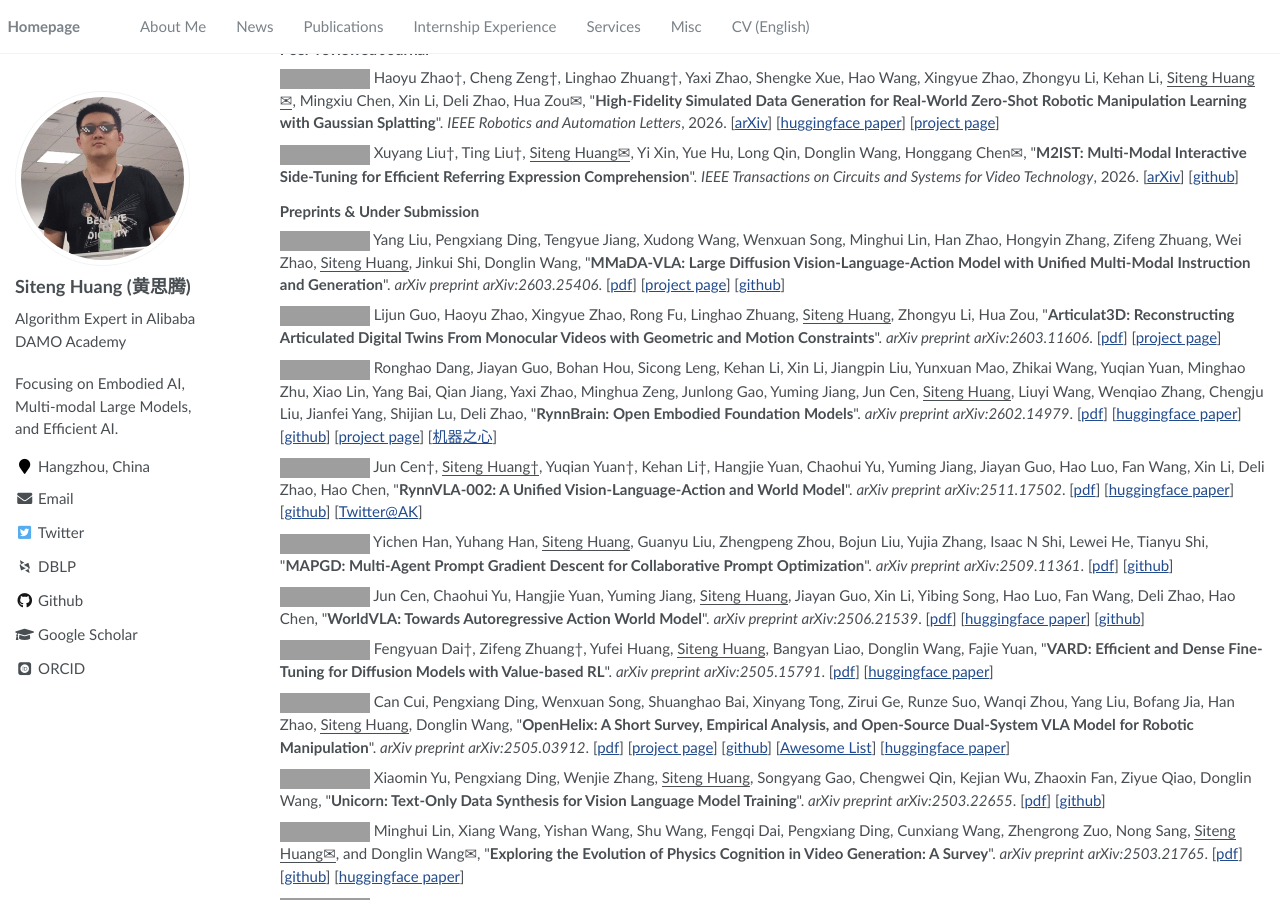
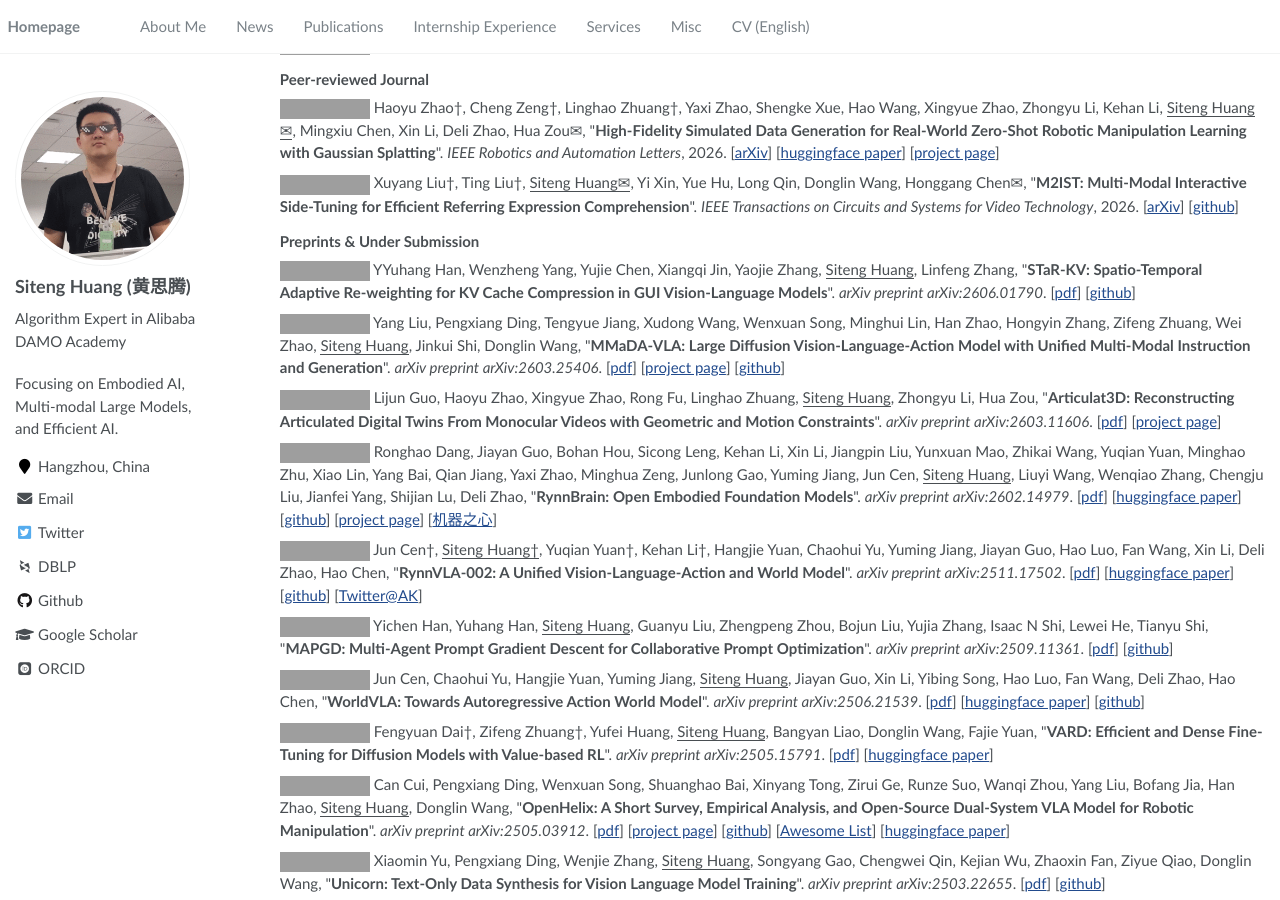
Before and after one commit to bighuang624/bighuang624.github.io, a Jekyll site: the page built from _pages/about.md, in a window 1280 px wide and 900 px high, scrolled down 2875 px. Built offline with Jekyll 4.4.1, drawn with Linux system fonts in a browser that asks for light colours; some web fonts are replaced; some of the changed text lies outside the part shown; grey boxes are pictures that could not be loaded.

Commit message:
add STaR-KV

```diff
--- a/_pages/includes/news.md
+++ b/_pages/includes/news.md
@@ -26,6 +26,7 @@
 }
 </style>
 
+* <span style="font-size:12px;color:#FFFFFF;background-color:#007ec6;padding:1px 5px 1.5px 5px;">2026/06/02</span> **[Preprint]** We released [STaR-KV](https://arxiv.org/abs/2606.01790), a training-free KV cache compression framework for GUI agents!
 * <span style="font-size:12px;color:#FFFFFF;background-color:#007ec6;padding:1px 5px 1.5px 5px;">2026/03/27</span> **[Preprint]** We released [MMaDA-VLA](https://arxiv.org/abs/2603.25406), a fully native pre-trained large diffusion VLA model that unifies multi-modal understanding and generation in a single framework! See [Project page](https://robosimgs.github.io/) for more details!
 * <span style="font-size:12px;color:#FFFFFF;background-color:#007ec6;padding:1px 5px 1.5px 5px;">2026/03/13</span> **[Preprint]** We released [Articulat3D](https://arxiv.org/abs/2603.11606), a novel framework for constructing high-fidelity digital twins of articulated objects from casually captured monocular videos! See [Project page](https://maxwell-zhao.github.io/Articulat3D/) for the overview video!
 * <span style="font-size:12px;color:#FFFFFF;background-color:#007ec6;padding:1px 5px 1.5px 5px;">2026/02/21</span> **[CVPR'26]** 2 papers ([HiF-VLA](https://arxiv.org/abs/2512.09928) and [V²Drop](https://arxiv.org/abs/2509.01552)) got accepted for CVPR 2026 (Main Conference)!
--- a/_pages/includes/pub_short.md
+++ b/_pages/includes/pub_short.md
@@ -73,6 +73,8 @@
 
 ### Preprints & Under Submission
 
+<a href="https://arxiv.org/abs/2606.01790" target="_blank"><img src="https://img.shields.io/badge/arXiv-2606.01790-B31B1B?style=flat-square"></a> YYuhang Han, Wenzheng Yang, Yujie Chen, Xiangqi Jin, Yaojie Zhang, <u>Siteng Huang</u>, Linfeng Zhang, &quot;**STaR-KV: Spatio-Temporal Adaptive Re-weighting for KV Cache Compression in GUI Vision-Language Models**&quot;. *arXiv preprint arXiv:2606.01790*. [[pdf](https://arxiv.org/pdf/2606.01790.pdf)] [[github](https://github.com/kawhiiiileo/STaR-KV)]
+
 <a href="https://arxiv.org/abs/2603.25406" target="_blank"><img src="https://img.shields.io/badge/arXiv-2603.25406-B31B1B?style=flat-square"></a> Yang Liu, Pengxiang Ding, Tengyue Jiang, Xudong Wang, Wenxuan Song, Minghui Lin, Han Zhao, Hongyin Zhang, Zifeng Zhuang, Wei Zhao, <u>Siteng Huang</u>, Jinkui Shi, Donglin Wang, &quot;**MMaDA-VLA: Large Diffusion Vision-Language-Action Model with Unified Multi-Modal Instruction and Generation**&quot;. *arXiv preprint arXiv:2603.25406*. [[pdf](https://arxiv.org/pdf/2603.25406.pdf)] [[project page](https://yliu-cs.github.io/MMaDA-VLA/)] [[github](https://github.com/yliu-cs/MMaDA-VLA)]
 
 <a href="https://arxiv.org/abs/2603.11606" target="_blank"><img src="https://img.shields.io/badge/arXiv-2603.11606-B31B1B?style=flat-square"></a> Lijun Guo, Haoyu Zhao, Xingyue Zhao, Rong Fu, Linghao Zhuang, <u>Siteng Huang</u>, Zhongyu Li, Hua Zou, &quot;**Articulat3D: Reconstructing Articulated Digital Twins From Monocular Videos with Geometric and Motion Constraints**&quot;. *arXiv preprint arXiv:2603.11606*. [[pdf](https://arxiv.org/pdf/2603.11606.pdf)] [[project page](https://maxwell-zhao.github.io/Articulat3D/)]
```
